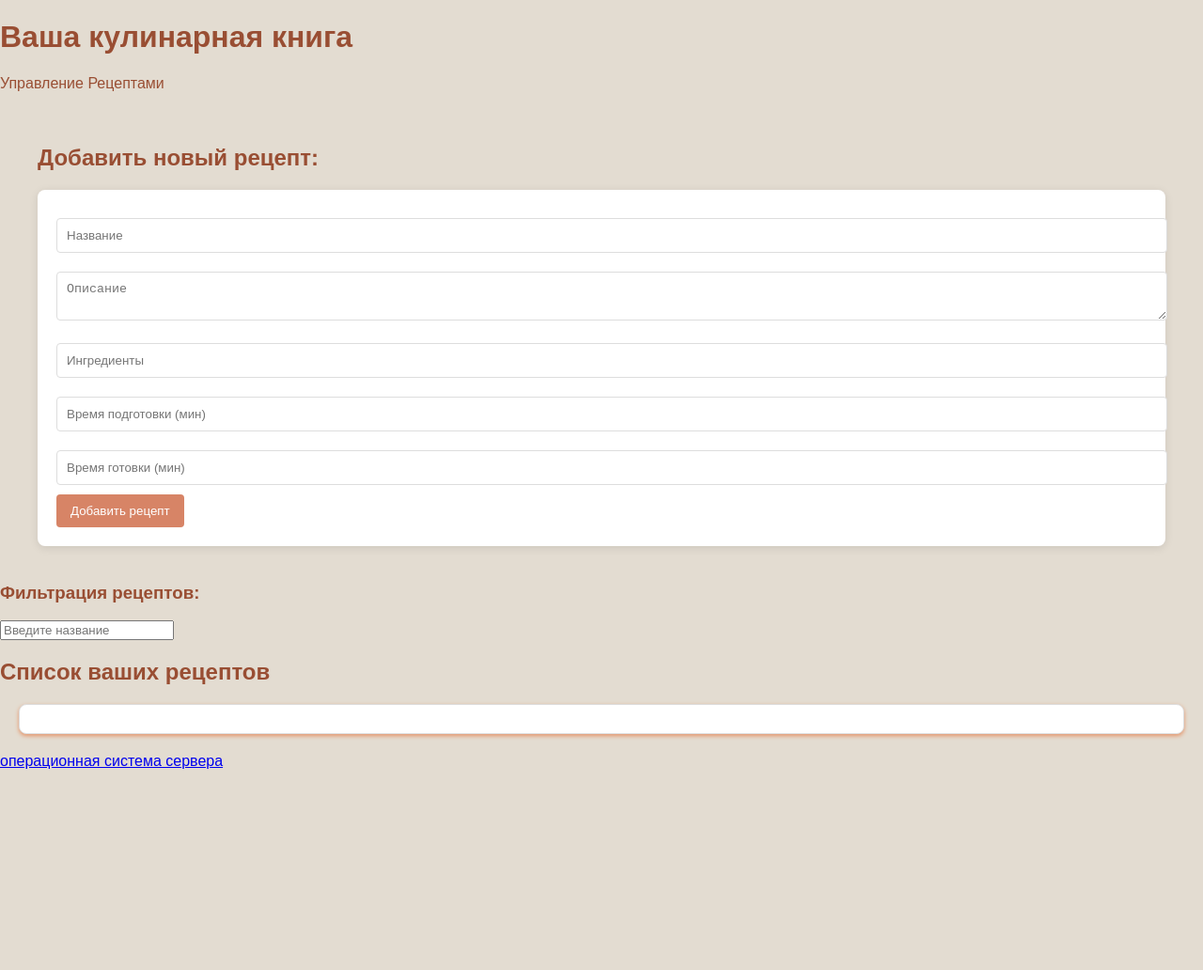
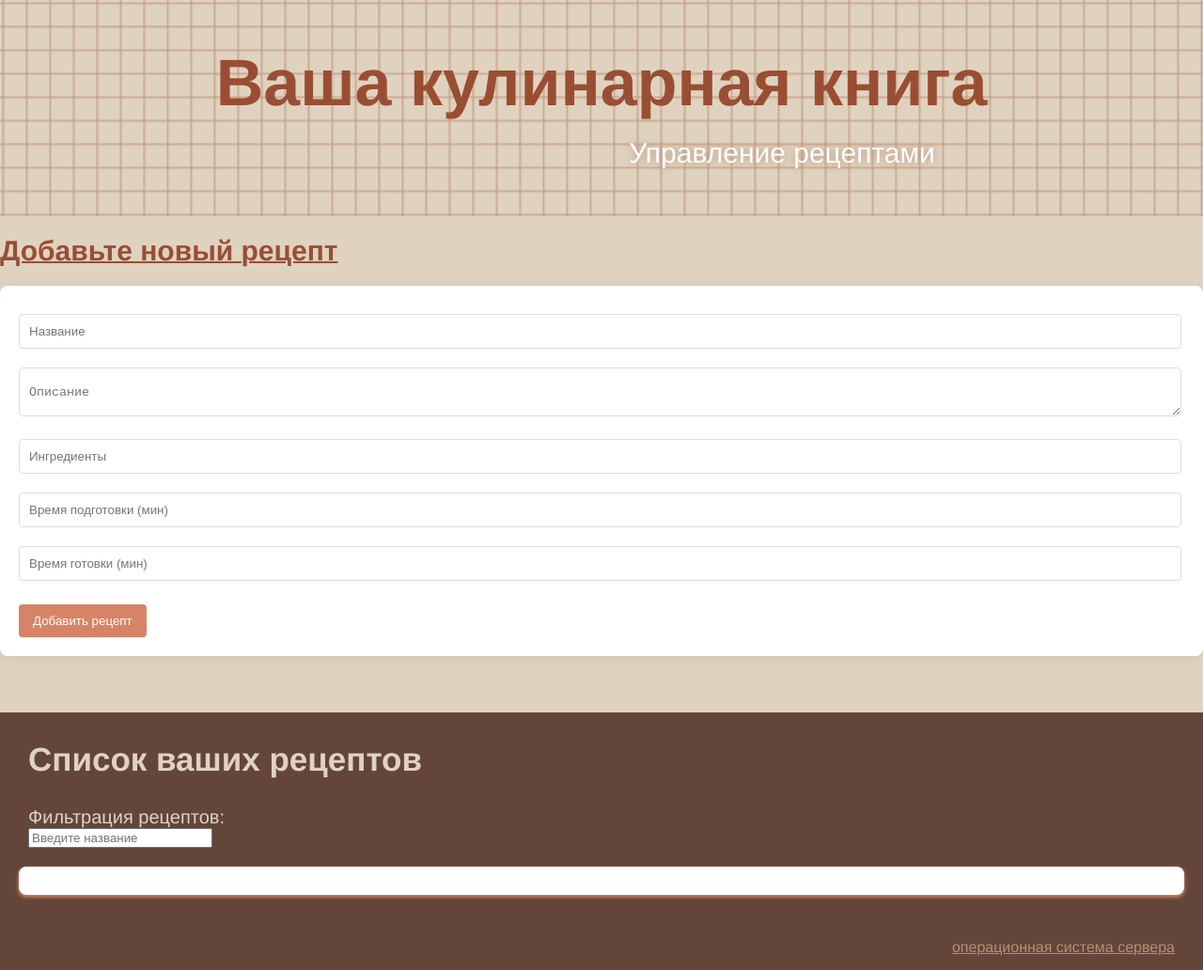
Before and after one commit to ZlataVinokur/recipe_management_system, a plain HTML site: page frontend/index.html in a window 1280 px wide. Shown: the whole page at 94% size. Before the commit the page ends 819 px from the top, so only its background shows below. Drawn offline with Linux system fonts and the light colour scheme; no server answers.

Commit message:
better_css

```diff
--- a/frontend/index.html
+++ b/frontend/index.html
@@ -6,12 +6,15 @@
     <link rel="stylesheet" href="style.css">
     <title>Система управления рецептами</title>
 </head>
+
+<header>
+    <h1 class="header_title">Ваша кулинарная книга</h1>
+    <p class="header_text">Управление рецептами</p>
+</header>
+
 <body>
-    <h1>Ваша кулинарная книга</h1>
-    <p>Управление Рецептами</p>
-
     <div class="container">
-        <h2>Добавить новый рецепт:</h2>
+        <h2 class="text-style">Добавьте новый рецепт</h2>
         <form id="recipeForm">
             <input type="text" id="name" placeholder="Название">
             <textarea id="description" placeholder="Описание" required minlength="10"></textarea>
@@ -22,13 +25,16 @@
         </form>
     </div>
 
-    <h3>Фильтрация рецептов:</h3>
-    <input type="text" id="filter" placeholder="Введите название" oninput="filterRecipes()">
+    <section class="recipes-content">
+        <div class="flex-box">
+            <h2 class="text-style text-style-light">Список ваших рецептов</h2>
+            <p class="text-style text-style-light text-style-min">Фильтрация рецептов:</p>
+            <input class="filter-input" type="text" id="filter" placeholder="Введите название" oninput="filterRecipes()">
+        </div>
 
-    <h2>Список ваших рецептов</h2>
-    <div class="recipe-list recipe-item" id="recipes"></div>
-
-    <a target="_blank" href="http://localhost:3000/api/server-info">операционная система сервера </a>
+        <div class="recipe-list recipe-item" id="recipes"></div>
+        <a target="_blank" href="http://localhost:3000/api/server-info">операционная система сервера</a>
+    </section>
 
     <script src="script.js" defer></script>
 </body>
--- a/frontend/script.js
+++ b/frontend/script.js
@@ -17,7 +17,7 @@ function displayRecipes(recipes) {
     recipes.forEach(recipe => {
         const recipeDiv = document.createElement('div');
         recipeDiv.innerHTML = `
-            <strong>${recipe.name}</strong>
+            <h3><i>${recipe.name}</i></h3>
             <p><strong>Описание:</strong> ${recipe.description}</p>
             <p><strong>Ингредиенты:</strong> ${recipe.ingredient_list}</p>
             <p><strong>Время подготовки:</strong> ${recipe.preparation_time} минут</p>
--- a/frontend/style.css
+++ b/frontend/style.css
@@ -1,27 +1,48 @@
 body {
-    font-family: 'Arial', sans-serif;
-    background-color: #e3dcd1;
-    color: #333;
+    position: relative;
+    font-family: 'Helvetica', sans-serif;
+    background-color: #dfd3c0;
+    color: #994e33;
     margin: 0;
     padding: 0;
 }
 
-h1, h2, h3, p {
-    color: #994e33;
-}
-
 .container {
-    max-width: 1200px;
+    max-width: 1300px;
     margin: 0 auto;
-    padding: 20px;
+    padding-top: 20px;
+    padding-bottom: 60px;
 }
 
 header {
-    background-color: #4a90e2;
+    padding-top: 60px;
+    padding-bottom: 20px;
+    text-align: center;
+    background: linear-gradient( #c49b80, transparent 3px), linear-gradient( 90deg, #c49b80, transparent 3px);
+    background-size: 25px 25px;
+    background-position: center center;
+}
+
+.header_title {
+    color: #994e33;
+    margin: 0;
+    line-height: 56px;
+    font-size: 70px;
+
+}
+
+.header_text {
     color: white;
-    padding: 20px;
-    text-align: center;
-    box-shadow: 0 2px 10px rgba(0, 0, 0, 0.1);
+    font-size: 30px;
+    padding-left: 30%;
+    text-shadow: 0 0 10px #b68f75;
+}
+
+.text-style {
+    color: #994e33;
+    margin: 0;
+    font-size: 30px;
+    text-decoration: 2px underline;
 }
 
 form {
@@ -29,7 +50,7 @@ form {
     padding: 20px;
     border-radius: 8px;
     margin-top: 20px;
-    box-shadow: 0 2px 10px rgba(0, 0, 0, 0.1);
+    box-shadow: 0 2px 10px rgba(105, 61, 52, 0.1);
 }
 
 form input, form textarea, form select {
@@ -39,6 +60,8 @@ form input, form textarea, form select {
     border: 1px solid #ddd;
     border-radius: 4px;
     transition: border-color 0.3s;
+    width: 98%;
+    align-content: center;
 }
 
 form input:focus,
@@ -52,6 +75,7 @@ button {
     background-color: #d78466;
     color: white;
     border: none;
+    margin-top: 15px;
     padding: 10px 15px;
     border-radius: 4px;
     cursor: pointer;
@@ -60,6 +84,30 @@ button {
 
 button:hover {
     background-color: #e67d57;
+}
+
+.recipes-content{
+    background-color: #64453a;
+    color: #994e33;
+    padding-top: 30px;
+    padding-bottom: 60px;
+}
+
+.text-style-light {
+    color: #dfd3c0;
+    text-decoration: none;
+    font-size: 35px;
+}
+
+.text-style-min {
+    font-size: 20px;
+    padding-top: 30px;
+}
+
+.flex-box {
+    display: flex;
+    flex-direction: column;
+    padding-left: 30px;
 }
 
 .recipe-list {
@@ -71,13 +119,23 @@ button:hover {
 
 .recipe-item {
     background-color: white;
-    border: 1px solid #ddd;
     border-radius: 8px;
     padding: 15px;
     box-shadow: 0 2px 4px #e6956a;
-    transition: transform 1s ease-in-out;
+    transition: 0.2s ease-in-out;
 }
 
 .recipe-item:hover {
-    box-shadow: 0 4px 8px #e6956a;
+    box-shadow: 0 8px 16px #ffa981;
 }
+
+.filter-input {
+    max-width: 15%;
+}
+
+a {
+    position: absolute;
+    bottom: 15px;
+    right: 30px;
+    color: #b68f75;
+}
```
Also changed, not shown: 1 other file.
